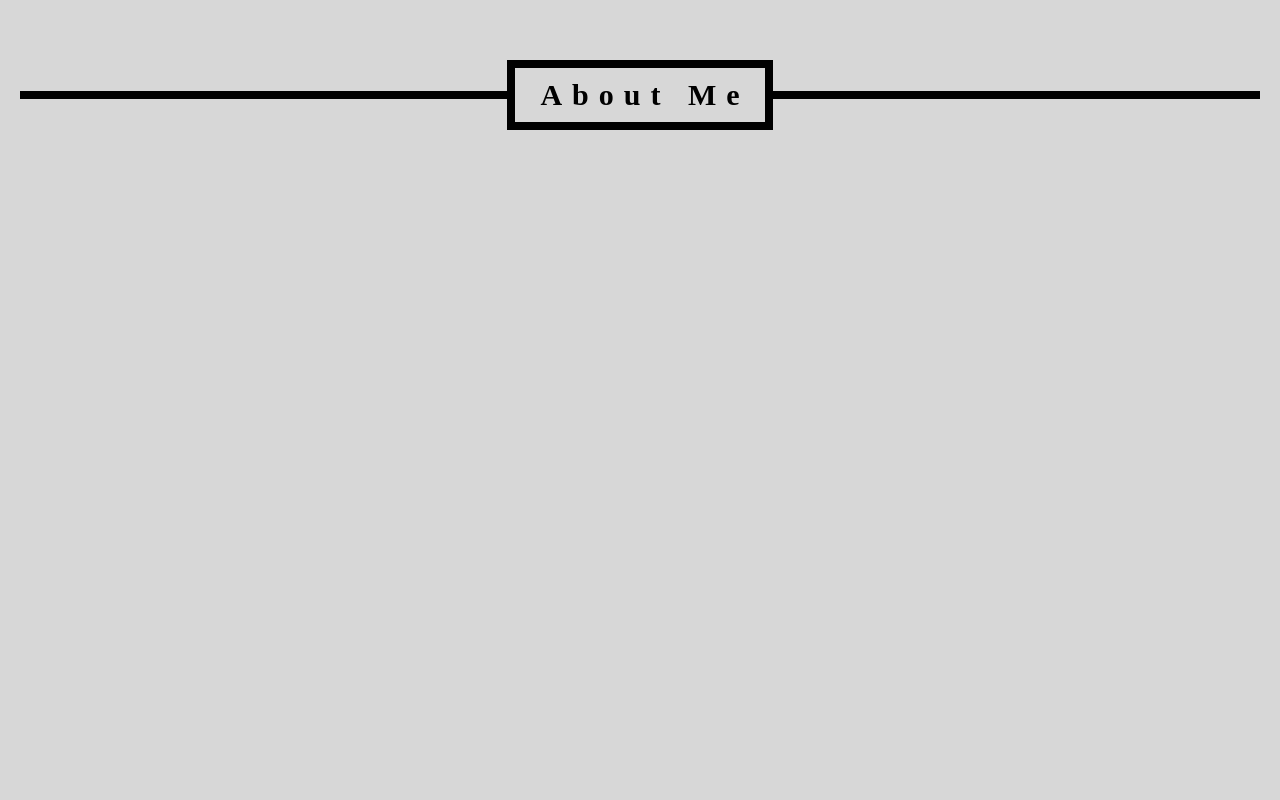
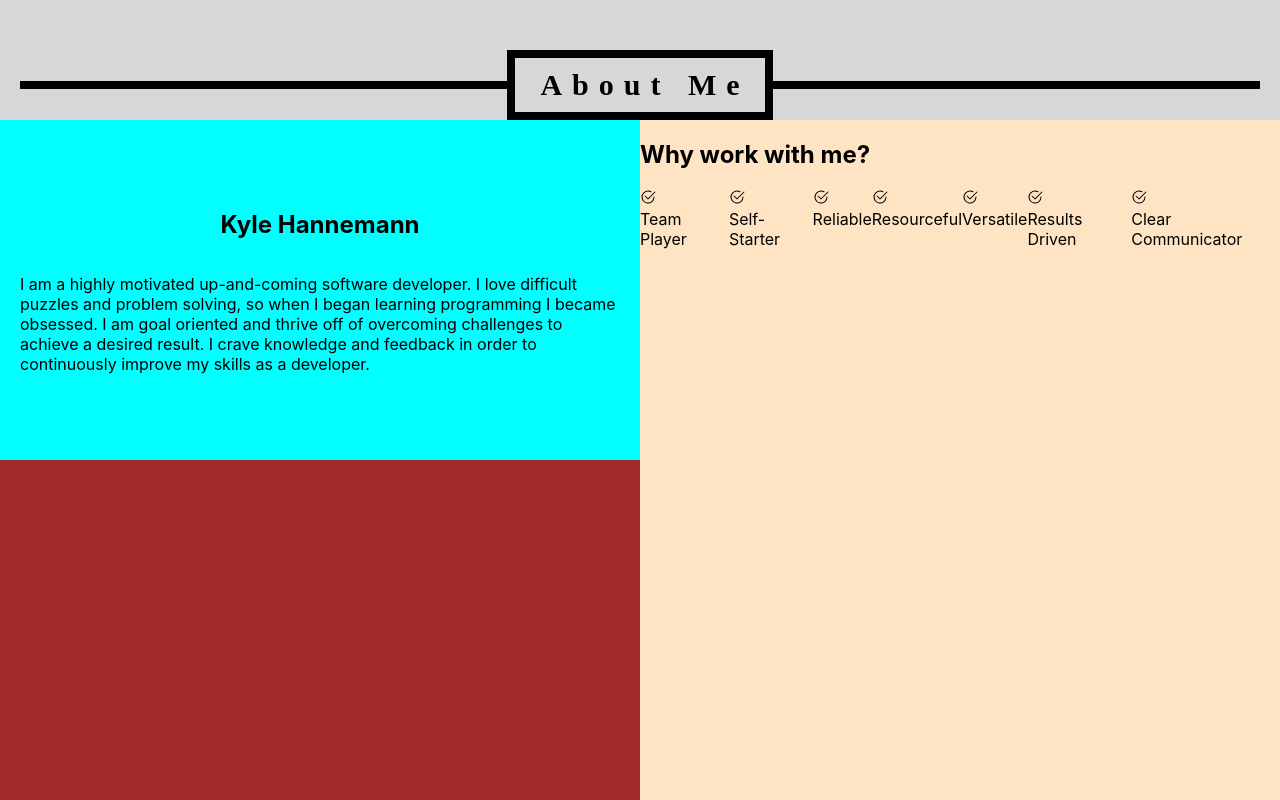
Before and after one commit to KyleHannemann/portfolio, a React (Create React App) app: page / in a window 1280 px wide. Shown: the part 1600-2400 px from the top of the page. Built offline with nearby package versions, Linux system fonts and the light colour scheme.

Commit message:
minor work on about me

```diff
--- a/src/App.css
+++ b/src/App.css
@@ -19,13 +19,13 @@ html{
   /* Desktop */
   .header{
     width: 100vw;
-    height: fit-content;
-    padding: 20px;
-    padding-top: 60px;
+    height: 120px;
+    padding-top: 50px;
+    padding-left: 20px;
+    padding-right: 20px;
     display: flex;
     justify-content: center;
     align-items: center;
-
   }
   .header > span{
       height: 8px;
@@ -45,6 +45,12 @@ html{
     padding: 10px 15px 10px 25px;
     white-space: nowrap;
     color: #000000;
+  }
+  /* Section Container */
+  .section-container{
+      width: 100%;
+      height: 100%;
+      display: flex;
   }
 /* Intro */
     /* Desktop */
@@ -111,6 +117,8 @@ html{
 .intro-contacts > div{
     margin-right: 30px;
     padding: 8px;
+    height: 70px;
+    width: 70px;
     background: #C4C4C4;
     box-shadow: 0px 4px 4px rgba(0, 0, 0, 0.25);
 
@@ -188,9 +196,9 @@ html{
         align-items: flex-start;
         justify-content: flex-end;
         padding-bottom: 5vh;
-        padding-left: 10vw;
+        padding-left: 5vw;
         height: 100%;
-        width: 75%;
+        width: 100%;
 
     }
     .intro-name, .intro-phrase, .intro-title{
@@ -209,9 +217,10 @@ html{
         font-family: 'Raleway';
         font-style: normal;
         font-weight: 700;
-        font-size: 4vw;
+        font-size: 19px;
         display: flex;
         padding: 0;
+        margin: 0;
         align-items: flex-end;
         text-align: center;
 
@@ -223,7 +232,7 @@ html{
         font-family: 'Raleway';
         font-style: normal;
         font-weight: 700;
-        font-size: 8vw;
+        font-size: 38px;
         /* identical to box height */
 
         text-align: left;
@@ -234,7 +243,7 @@ html{
         font-family: 'Raleway';
         font-style: normal;
         font-weight: 800;
-        font-size: 3vw;
+        font-size: 15px;
         text-align: center;
         padding: 0;
         color: #FFFFFF;
@@ -243,10 +252,10 @@ html{
          display: flex;
          z-index: 5;
          flex-direction: column;
-         align-items: flex-end;
+         align-items: center;
          justify-content: flex-end;
          padding-bottom: 5vh;
-         width: 25%;
+         width: 60px;
          height: 35vh;
          margin-top: -10vh;
 
@@ -254,8 +263,8 @@ html{
     .intro-contacts > div{
         height: 40px;
         width: 40px;
-        margin-right: 10px;
-        padding: 8px;
+        margin-right: 0;
+        padding: 4px;
         margin-top: 12px;
         background: inherit;
         color: #FFFFFF;
@@ -301,21 +310,69 @@ html{
 /* SKILLS */
     /* Desktop  */
     .skills-container{
+        display: flex;
+        flex-direction: column;
         height: 100vh;
         width: 100vw;
-
     }
 
 /* ABOUT ME */
     /* Desktop */
     .about-container{
         height: 100vh;
+        display: flex;
+        flex-direction: column;
         width: 100vw;
+    }
+
+.section-container.about-me{
+    width: 100vw;
+    height: 100%;
+    display: grid;
+    grid-template-columns: 1fr 1fr;
+    grid-template-rows: 1fr 1fr;
+    grid-template-areas:
+    'hook points'
+    'personal points'
+    ;
+}
+.about-me-hook{
+    grid-area: hook;
+    background-color: aqua;
+    display: flex;
+    flex-direction: column;
+    align-items: center;
+    justify-content: center;
+    padding: 20px;
+    overflow: hidden;
+}
+.about-me-hook > p{
 
 }
+
+.about-me-points{
+    grid-area: points;
+    background-color: bisque;
+    display: flex;
+    flex-direction: column;
+
+}
+.bullet-points{
+    width: 100%;
+    height: 100%;
+    flex-direction: row;
+    display: flex;
+}
+.about-me-personal{
+    grid-area: personal;
+    background-color: brown;
+}
+
 /* Projects */
     /* Desktop */
 .projects-container{
+    display: flex;
+    flex-direction: column;
     height: 100vh;
     width: 100vw;
 
--- a/src/App.js
+++ b/src/App.js
@@ -1,6 +1,6 @@
 
 import './App.css';
-import {BsGithub, BsInstagram, BsLinkedin, BsDownload} from 'react-icons/bs'
+import {BsGithub, BsInstagram, BsLinkedin, BsDownload, BsCheck2Circle} from 'react-icons/bs'
 import {AiOutlineMail} from 'react-icons/ai'
 import React, { useRef } from 'react';
 import Navbar from './Components/Navbar';
@@ -81,6 +81,31 @@ function App() {
           <div>About Me</div>
           <span></span>
         </div>
+        <div className='section-container about-me'>
+          <div className='about-me-hook'>
+            <h2>Kyle Hannemann</h2>
+              <p>
+         I am a highly motivated up-and-coming software developer. I love difficult puzzles and problem solving, so when I began learning programming I became obsessed. I am goal oriented and thrive off of overcoming challenges to achieve a desired result. I crave knowledge and feedback in order to continuously improve my skills as a developer.
+              </p>
+          </div>
+          <div className='about-me-points'>
+            <h2>Why work with me?</h2>
+            <div className='bullet-points'>
+            {['Team Player', 'Self-Starter', 'Reliable', 'Resourceful', 'Versatile', 'Results Driven', 'Clear Communicator'].map((reason)=>{
+                return(
+                  <div>
+                    <div><BsCheck2Circle/></div>
+                    <div>{reason}</div>
+                  </div>
+                )
+              })}
+            </div>
+
+          </div>
+          <div className='about-me-personal'>
+
+          </div>
+        </div>
       </div>
     {/* Projects */}
     <div id='projects' className='projects-container section'>
```
Lines whose indentation alone changed are shown as unchanged.
